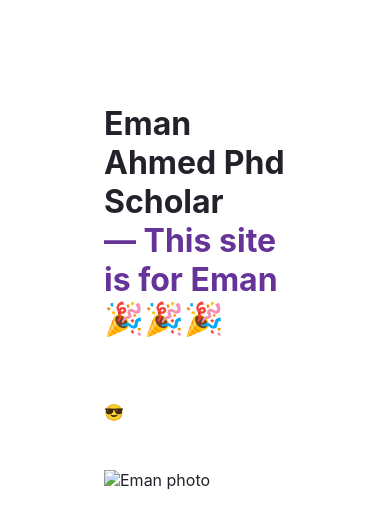
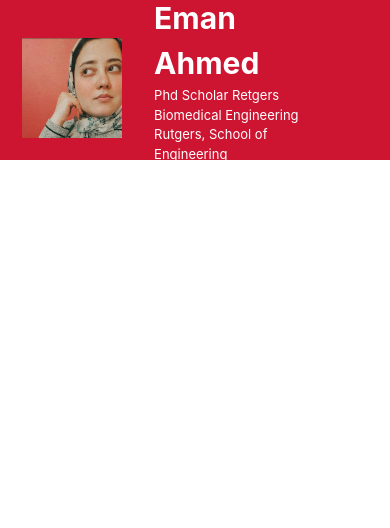
Before and after one commit to shahabyounas/emanahmed, a Gatsby site: page / in a window 390 px wide. Built offline with nearby package versions, Linux system fonts and the light colour scheme; Gatsby itself is replaced by a stand-in of ours.

Commit message:
site header

```diff
--- /dev/null
+++ b/gatsby-browser.js
@@ -0,0 +1,4 @@
+import './style.scss'
+import "bootstrap/dist/css/bootstrap.min.css";
+import "bootstrap/dist/js/bootstrap.min.js";
+import "@popperjs/core/dist/umd/popper.min.js";
--- a/gatsby-config.js
+++ b/gatsby-config.js
@@ -4,5 +4,9 @@ module.exports = {
     siteUrl: `https://emanahmed.org`
   },
   pathPrefix: "/",
-  plugins: ["gatsby-plugin-sass"]
+  plugins: [
+    {
+    resolve: `gatsby-plugin-sass`,
+  },
+]
 };
--- /dev/null
+++ b/src/components/header/Header.js
@@ -0,0 +1,40 @@
+import React from 'react';
+import PropTypes from 'prop-types';
+import defaultImage  from '../../images/eman-cairo.jpeg';
+import './header.scss'
+
+
+function Header(props) {
+    const { name, title, discipline, image, school } = props;
+    return (<div>
+                <div className="header__top-bar">
+                    <div className='header__text'>
+                        <img width="100" height="100" src={ image || defaultImage} alt="profile" className="mt-3" />
+                        <div className='header__title'>
+                            <span className="header__name">{name}</span>
+                            <div> {title}</div>
+                            <div> {discipline}</div>
+                            <div> {school}</div>
+                        </div>
+                    </div>
+                </div>
+    </div> );
+}
+
+
+Header.propTypes = {
+    name: PropTypes.string,
+    title: PropTypes.string,
+    discipline: PropTypes.string,
+}
+
+
+Header.defaultProps = {
+    name: 'Eman Ahmed',
+    title: 'Phd Scholar Retgers',
+    discipline: 'Biomedical Engineering',
+    school: 'Rutgers, School of Engineering'
+}
+
+
+export default  Header;
--- /dev/null
+++ b/src/components/header/header.scss
@@ -0,0 +1,41 @@
+.header {
+
+    &__top-bar {
+        display: flex;
+        align-items: center;
+        background-color: #cd1532;
+        height: 10rem;
+    }
+
+    &__text {
+        display: flex;
+        align-items: center;
+        margin: 0 10rem;
+        color: white;
+    }
+
+    &__name {
+        font-size: 30px;
+        font-weight: bold;
+    }
+
+    &__title {
+        margin: 0 2.5rem;
+        font-size: 15px;
+    }
+
+
+    @media (max-width: 576px) {
+
+        &__text {
+            margin: 0 1.4rem;
+        }
+
+        &__title {
+            margin: 0 2rem;
+            font-size: 13px;
+        }
+
+    }
+
+}
--- /dev/null
+++ b/src/components/header/index.js
@@ -0,0 +1 @@
+export { default } from './Header';
--- a/src/pages/index.js
+++ b/src/pages/index.js
@@ -1,53 +1,27 @@
 import * as React from "react"
+import Header from "../components/header/Header"
 
 // styles
-const pageStyles = {
+const  pageStyles = {
   color: "#232129",
-  padding: 96,
   fontFamily: "-apple-system, Roboto, sans-serif, serif",
+  width: '100%',
+  margin: 0,
+  padding: 0,
 }
-const headingStyles = {
-  marginTop: 0,
-  marginBottom: 64,
-  maxWidth: 320,
-}
-const headingAccentStyles = {
-  color: "#663399",
-}
-const paragraphStyles = {
-  marginBottom: 48,
-}
-const codeStyles = {
-  color: "#8A6534",
-  padding: 4,
-  backgroundColor: "#FFF4DB",
-  fontSize: "1.25rem",
-  borderRadius: 4,
-}
+
 
 
 // markup
 const IndexPage = () => {
   return (
     <main style={pageStyles}>
-      <title>EmanAhamed </title>
-      <h1 style={headingStyles}>
-        Eman Ahmed Phd Scholar
-        <br />
-        <span style={headingAccentStyles}>— This site is for Eman</span>
-        <span role="img" aria-label="Party popper emojis">
-          🎉🎉🎉
-        </span>
-      </h1>
-      <p style={paragraphStyles}>
-        <span role="img" aria-label="Sunglasses smiley emoji">
-          😎
-        </span>
-      </p>
-      <img
+      <title>Shahab Younas </title>
+      <Header />
+      {/* <img
         alt="Eman photo"
         src=""
-      />
+      /> */}
     </main>
   )
 }
--- /dev/null
+++ b/style.scss
@@ -0,0 +1,14 @@
+* {
+    margin: 0;
+    padding: 0;
+    box-sizing:border-box;
+}
+
+html,
+body
+#___gatsby {
+    width: 100%;
+    height: 100%;
+    margin: 0;
+    padding: 0;
+}
```
Also changed, not shown: package.json (+5 -2 lines), src/components/Layout.js (added, +10 -0 lines), src/components/Navigation.js (added, +10 -0 lines), variables.scss (added, +8 -0 lines), src/images/eman-cairo.jpeg (added), 1 other file.
